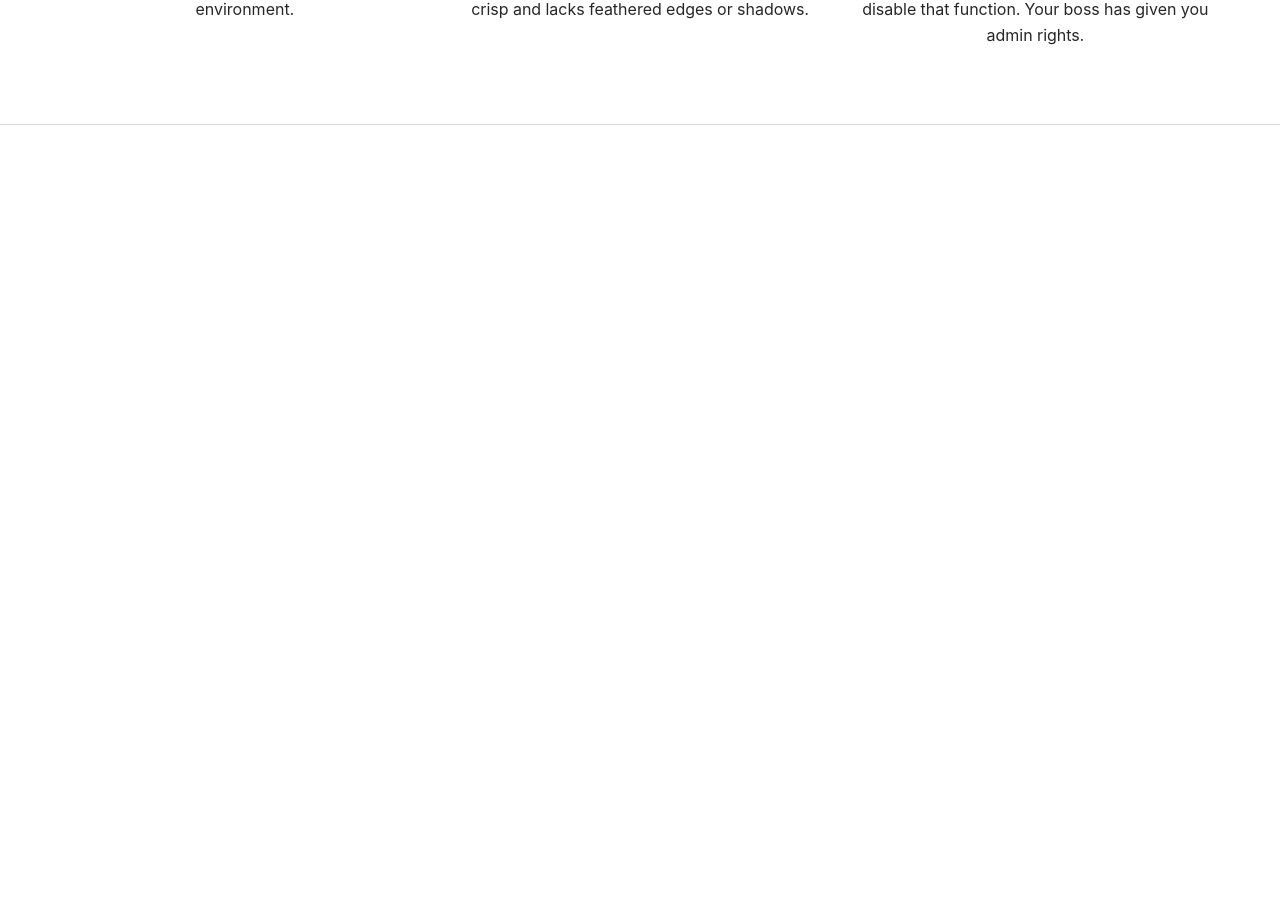
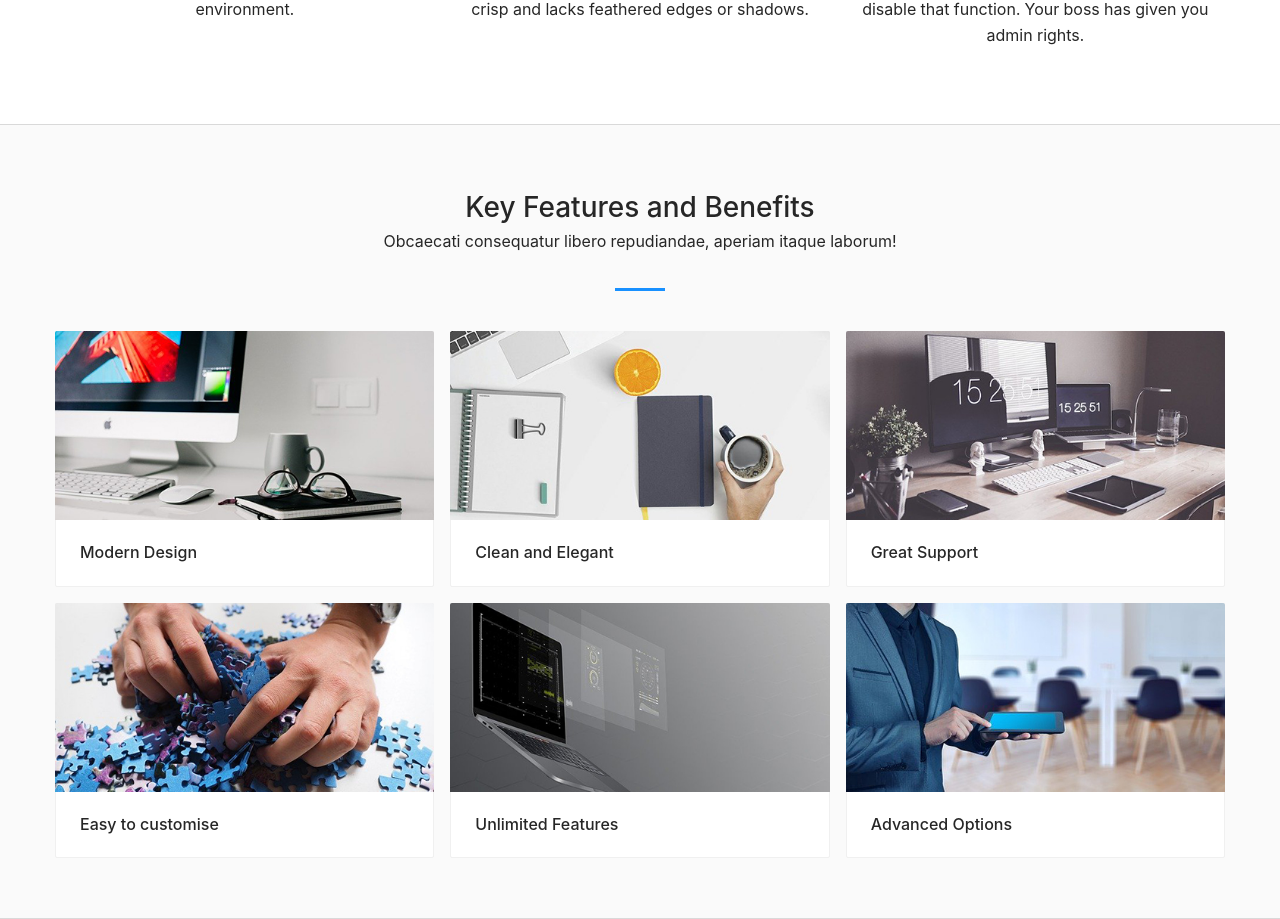
Before and after one commit to razumolla/tech-react-ant-design, a React (Create React App) app: page / in a window 1280 px wide. Shown: the part 1319-2238 px from the top of the page. Before the commit the page ends 1444 px from the top, so only its background shows below. Built offline with nearby package versions, Linux system fonts and the light colour scheme.

Commit message:
Features section added

```diff
--- a/src/components/Common/AppHeader.js
+++ b/src/components/Common/AppHeader.js
@@ -39,7 +39,7 @@
                         placement="right"
                         closable={false}
                         onClose={onClose}
-                        visible={visible}
+                        open={visible}
                     >
                         <Anchor targetOffset="65">
                             <Link href="" title="Home" />
--- /dev/null
+++ b/src/components/Home/Feature.js
@@ -0,0 +1,76 @@
+import React from 'react';
+import image1 from '../../assets/images/modern-design.jpg';
+import image2 from '../../assets/images/clean-design.jpg';
+import image3 from '../../assets/images/great-support.jpg';
+import image4 from '../../assets/images/easy-customise.jpg';
+import image5 from '../../assets/images/unlimited-features.jpg';
+import image6 from '../../assets/images/advanced-option.jpg';
+import { Col, Row } from 'antd';
+import { Card } from 'antd';
+const { Meta } = Card;
+
+
+const Feature = () => {
+    return (
+        <div id="feature" className="block featureBlock bgGray">
+            <div className="container-fluid">
+                <div className="titleHolder">
+                    <h2>Key Features and Benefits</h2>
+                    <p>Obcaecati consequatur libero repudiandae, aperiam itaque laborum!</p>
+                </div>
+                <Row gutter={[16, 16]}>
+                    <Col xs={{ span: 24 }} sm={{ span: 12 }} md={{ span: 8 }} >
+                        <Card
+                            hoverable
+                            cover={<img alt="Modern Design" src={image1} />}
+                        >
+                            <Meta title="Modern Design" />
+                        </Card>
+                    </Col>
+                    <Col xs={{ span: 24 }} sm={{ span: 12 }} md={{ span: 8 }}>
+                        <Card
+                            hoverable
+                            cover={<img alt="Test" src={image2} />}
+                        >
+                            <Meta title="Clean and Elegant" />
+                        </Card>
+                    </Col>
+                    <Col xs={{ span: 24 }} sm={{ span: 12 }} md={{ span: 8 }}>
+                        <Card
+                            hoverable
+                            cover={<img alt="Test" src={image3} />}
+                        >
+                            <Meta title="Great Support" />
+                        </Card>
+                    </Col>
+                    <Col xs={{ span: 24 }} sm={{ span: 12 }} md={{ span: 8 }}>
+                        <Card
+                            hoverable
+                            cover={<img alt="Test" src={image4} />}
+                        >
+                            <Meta title="Easy to customise" />
+                        </Card>
+                    </Col>
+                    <Col xs={{ span: 24 }} sm={{ span: 12 }} md={{ span: 8 }}>
+                        <Card
+                            hoverable
+                            cover={<img alt="Test" src={image5} />}
+                        >
+                            <Meta title="Unlimited Features" />
+                        </Card>
+                    </Col>
+                    <Col xs={{ span: 24 }} sm={{ span: 12 }} md={{ span: 8 }}>
+                        <Card
+                            hoverable
+                            cover={<img alt="Test" src={image6} />}
+                        >
+                            <Meta title="Advanced Options" />
+                        </Card>
+                    </Col>
+                </Row>
+            </div>
+        </div>
+    );
+};
+
+export default Feature;
--- a/src/components/Views/Home.js
+++ b/src/components/Views/Home.js
@@ -1,5 +1,6 @@
 import React from 'react';
 import About from '../Home/About';
+import Feature from '../Home/Feature';
 import Hero from '../Home/Hero';
 
 const Home = () => {
@@ -7,6 +8,7 @@
         <div>
             <Hero></Hero>
             <About></About>
+            <Feature></Feature>
         </div>
     );
 };
```
